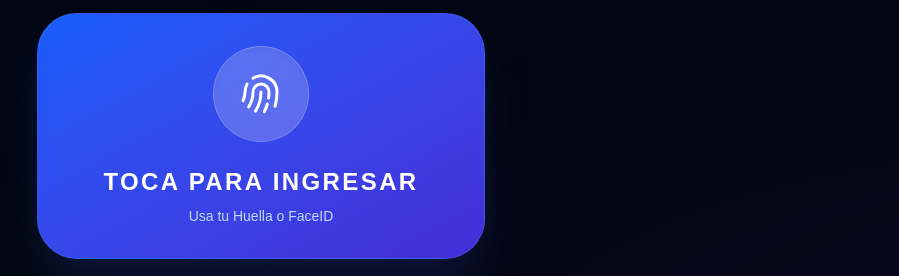
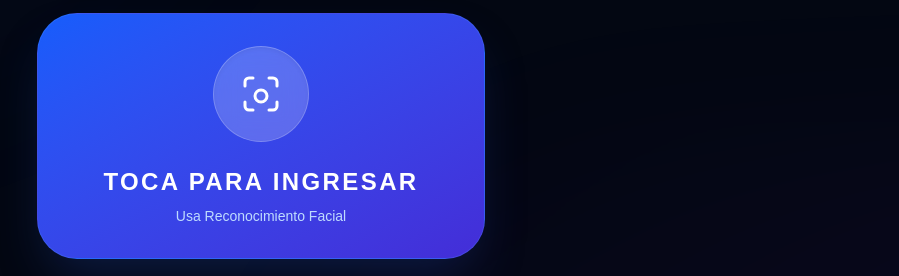
Before and after one commit to teso07cel-star/flotapp, a Next.js app: page /driver/entry in a window 1280 px wide. Shown: the part 278-554 px from the top of the page, without its empty margins (379-1278 px from the left). Built offline with nearby package versions, Linux system fonts and the light colour scheme; no server answers; the database is empty.

Commit message:
Update src/components/WebAuthnLogin.js (Facial Recognition & Patente Fix)

```diff
--- a/src/components/WebAuthnLogin.js
+++ b/src/components/WebAuthnLogin.js
@@ -13,7 +13,7 @@ export default function WebAuthnLogin({ choferes }) {
 
   const handleLogin = async () => {
     setError("");
-    setStatus("Esperando tu huella...");
+    setStatus("Analizando rostro / Face ID...");
     try {
       // 1. Get options from server
       const optRes = await getAuthenticationOptions();
@@ -33,7 +33,7 @@ export default function WebAuthnLogin({ choferes }) {
       }
     } catch (err) {
       console.error(err);
-      setError(err.message || "No pudimos leer tu huella. Intenta de nuevo.");
+      setError(err.message || "No pudimos validar tu rostro. Intenta de nuevo.");
       setStatus("");
     }
   };
@@ -44,7 +44,7 @@ export default function WebAuthnLogin({ choferes }) {
        return;
     }
     setError("");
-    setStatus("Acerca tu huella/rostro...");
+    setStatus("Iniciando validación facial...");
     try {
       // 1. Get options from server
       const optRes = await getRegistrationOptions(selectedChofer);
@@ -79,10 +79,10 @@ export default function WebAuthnLogin({ choferes }) {
       >
         <div className="absolute inset-0 bg-white/10 opacity-0 group-hover:opacity-100 transition-opacity" />
         <div className="w-24 h-24 mx-auto bg-white/20 rounded-full flex items-center justify-center mb-6 shadow-inner backdrop-blur-md border border-white/20">
-          <svg className="w-12 h-12 text-white" fill="none" viewBox="0 0 24 24" stroke="currentColor"><path strokeLinecap="round" strokeLinejoin="round" strokeWidth={1.5} d="M12 11c0 3.517-1.009 6.799-2.753 9.571m-3.44-2.04l.054-.09A13.916 13.916 0 008 11a4 4 0 118 0c0 1.017-.07 2.019-.203 3m-2.118 6.844A21.88 21.88 0 0015.171 17m3.839 1.132c.645-2.266.99-4.659.99-7.132A8 8 0 008 4.07M3 15.364c.64-1.319 1-2.8 1-4.364 0-1.457.39-2.823 1.07-4" /></svg>
+          <svg className="w-12 h-12 text-white" fill="none" viewBox="0 0 24 24" stroke="currentColor"><path strokeLinecap="round" strokeLinejoin="round" strokeWidth={1.5} d="M4 8V6a2 2 0 012-2h2M4 16v2a2 2 0 002 2h2M16 4h2a2 2 0 012 2v2M16 20h2a2 2 0 002-2v-2M15 13a3 3 0 11-6 0 3 3 0 016 0z" /></svg>
         </div>
         <h2 className="text-2xl font-black text-white tracking-widest uppercase">Toca para Ingresar</h2>
-        <p className="text-blue-200 text-sm font-medium mt-2">Usa tu Huella o FaceID</p>
+        <p className="text-blue-200 text-sm font-medium mt-2">Usa Reconocimiento Facial</p>
       </button>
 
       {/* Mensajes de Status */}
```
